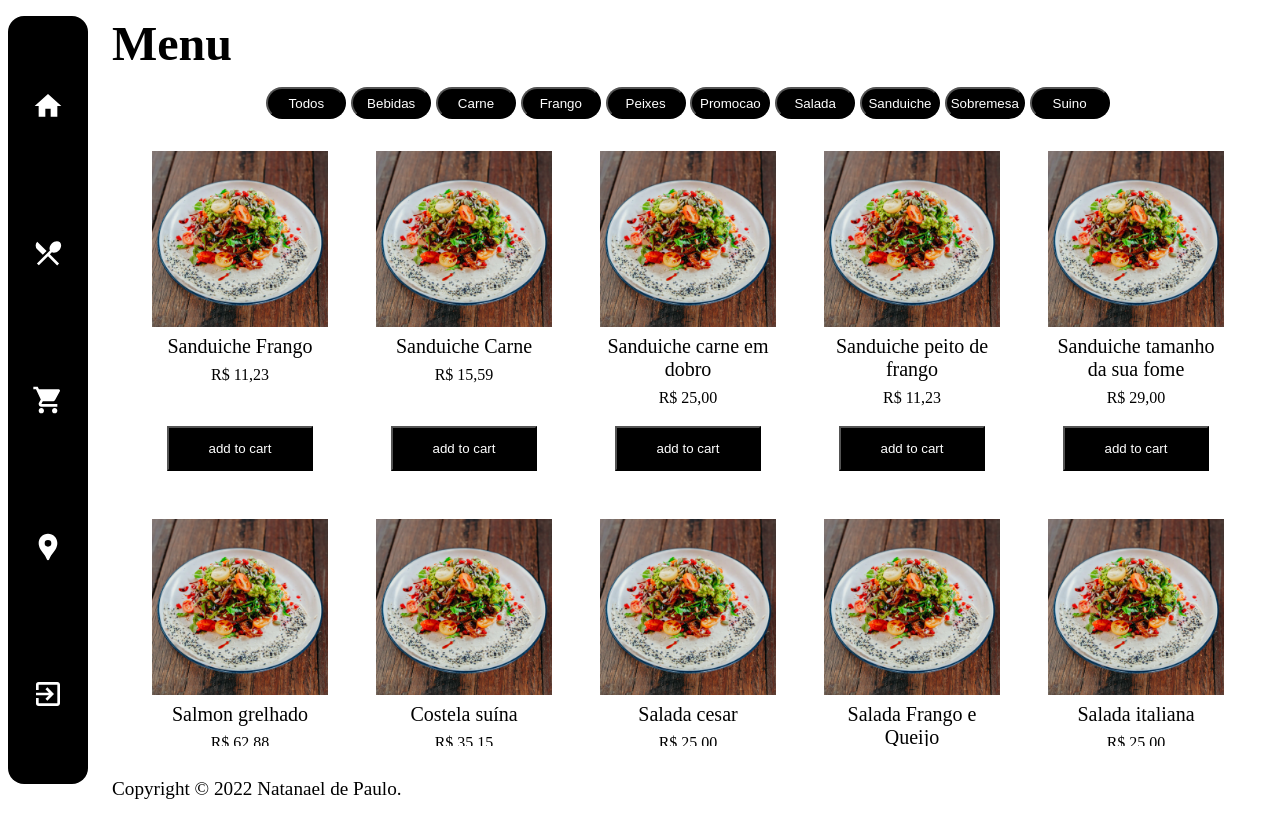
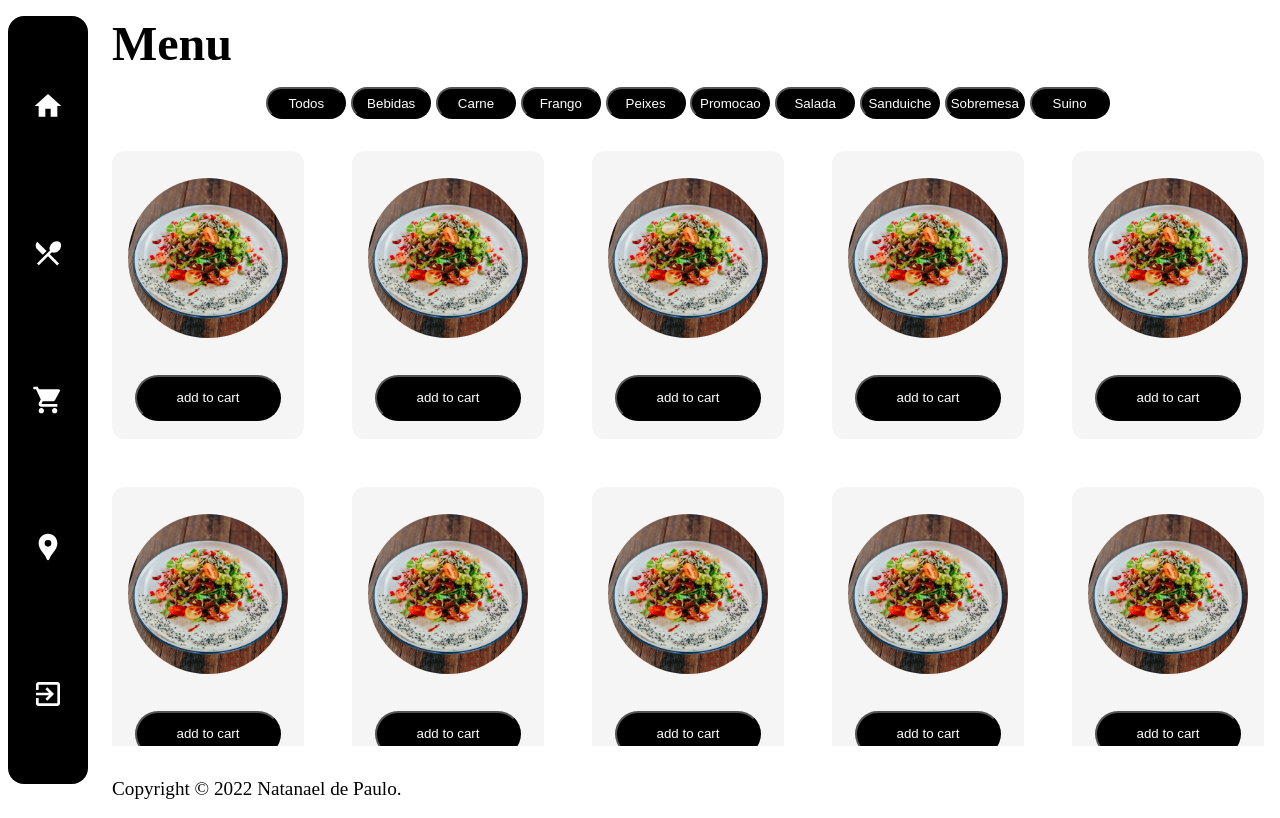
Before and after one commit to NatanaelPJ/ProjectPilot, a React (Create React App) app: page /menu in a window 1280 px wide. Built offline with nearby package versions, Linux system fonts and the light colour scheme; data requests are answered from the project's data file.

Commit message:
refactor: improvement of interface, positioning and visualization

```diff
--- a/src/components/ListFoods/index.tsx
+++ b/src/components/ListFoods/index.tsx
@@ -20,9 +20,11 @@ export function ListFoods({ foods }: IProps){
       <Container>
         {foods.map(product => (
           <div key={product.id}>
-            <img src={img} alt={product.title} loading={'lazy'}/>
-            <p>{product.title}</p>
-            <span>{formatPrice(product.price)}</span>
+            <div className='infoFood'>
+              <img src={img} alt={product.title} loading={'lazy'}/>
+              <p>{product.title}</p>
+              <span>{formatPrice(product.price)}</span>
+            </div>
             <button
               type="button"
               onClick={() => {
--- a/src/components/ListFoods/styles.ts
+++ b/src/components/ListFoods/styles.ts
@@ -1,19 +1,13 @@
 import styled from "styled-components";
 
 export const Container = styled.div`
-  @media (min-width: 375px) {
+  margin-top: 2em;
   display: flex;
-    align-items: center;
   justify-content: center;
   flex-wrap: wrap;
   gap: 3em;
-  }
 
-  margin-top: 2em;
   flex: 1 0 0;
-  /* display: grid;
-  grid-template-columns: repeat(3, 1fr); */
-
 
   overflow-y: scroll;
 
@@ -22,28 +16,44 @@ export const Container = styled.div`
   }
 
   div{
+    background: whitesmoke;
+    max-width: 12em;
+    width: 100%;
+    height: 18em;
+
     display: flex;
     flex-direction: column;
     align-items: center;
-    max-width: 11em;
+    justify-content: space-around;
+    gap: 0.5em;
+    border-radius: 0.8em;
+    padding:0.5em;
+
+
+    .infoFood{
       width: 100%;
-    height: 20em;
-    gap: 0.5em;
+      height: 11em;
+      border:none;
+      border-radius: 50%;
+      display: flex;
+      justify-content: center;
 
       img{
         width: 100%;
-      height: 11em;
+        height: 100%;
         object-fit: cover;
+        border-radius: 50%;
       }
 
       p{
+        display: none;
         text-align: center;
         font-size: 1.25em;
-
       }
 
       span{
-      flex: 1;
+        display: none;
+      }
     }
 
     button{
@@ -54,16 +64,28 @@ export const Container = styled.div`
       padding: 1em;
       background: black;
       color: white;
+      border-radius: 2em;
     }
 
-    & + div {
-      margin-top: 2em;
+    &:hover{
+
+
+      img{
+        display:none;
       }
 
-    @media (min-width: 375px) {
-      & + div {
-        margin-top: 0;
+      p{
+
+        display: flex;
+
+      }
+
+      span{
+        display: flex;
       }
     }
+
+
+
   }
 `
--- a/src/components/SideBar/style.ts
+++ b/src/components/SideBar/style.ts
@@ -7,7 +7,7 @@ export const Container = styled.nav`
   color: white;
   border-radius: 0;
   background: black;
-  @media (min-width: 768px) {
+  @media (min-width: 678px) {
     border-radius: 1em;
   }
 
@@ -81,7 +81,7 @@ export const Container = styled.nav`
 
 
 
-    @media (min-width: 768px) {
+    @media (min-width: 678px) {
       flex-direction: column;
       justify-content: space-around;
       padding: 1em 0;
--- a/src/components/Theme/styles.ts
+++ b/src/components/Theme/styles.ts
@@ -6,13 +6,13 @@ export const Container = styled.div`
   display: flex;
   flex-direction: column-reverse;
 
-  @media (min-width: 768px) {
+  @media (min-width: 678px) {
     flex-direction: initial;
   }
 `
 
-export const Navigation = styled.aside`
-  @media (min-width: 768px) {
+export const Navigation = styled.div`
+  @media (min-width: 678px) {
     padding: 1em 0.5em;
     flex:0 0 6em;
     height: 100%;
```
Lines whose indentation alone changed are shown as unchanged.
